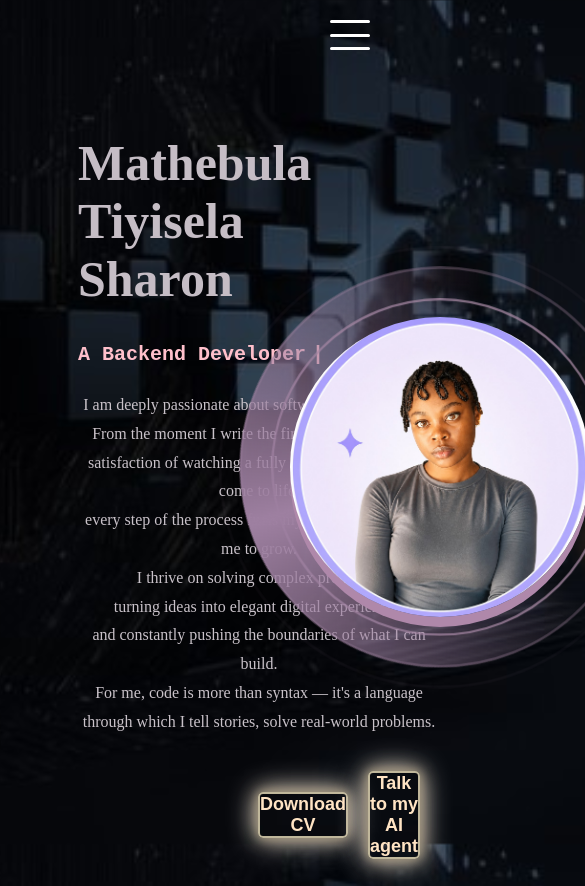
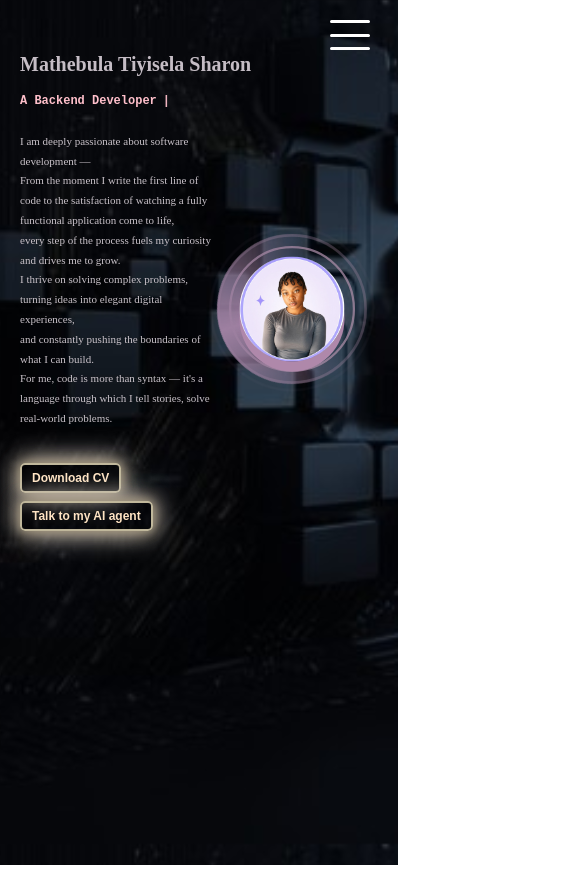
Before and after one commit to Sharon-software/Portfolio, a React (Vite) app in the folder my-app/: page / in a window 390 px wide. Shown: the top 886 px of the page, 585 px wide, since content can reach past the window. After the commit the page ends 865 px from the top, so only its background shows below. Built offline with nearby package versions, Linux system fonts and the light colour scheme.

Commit message:
responsive screen

```diff
--- a/my-app/src/Pages/Projects.jsx
+++ b/my-app/src/Pages/Projects.jsx
@@ -33,7 +33,10 @@ const Projects = () => {
              professionals. Discover top beauty salons,  and book appointments with ease,
              anytime and anywhere.
           </p>
-          <button className='card-button'>Explore More</button>
+
+         <a href="https://github.com/Sharon-software/EverythingBeautyApp" >
+        <button className='card-button'>Explore More</button>
+        </a>
 
         </div>
       </div>
@@ -42,23 +45,25 @@ const Projects = () => {
       <div className="card2">
     <div className="front-page2">
       <div className="card-Info2">
-        <h2 className="ard-title2">AgriCircle</h2>
+        <h2 className="card-title2">AgriCircle</h2>
         <p className="card-subtitle2"> <span style={style}>A website connecting farmers and store owners </span></p>
       </div>
     </div>
     <div className='back-page2'>
       <div className='card-content2'>
-        <h3>Your Second Project</h3>
+        <h3>AGRICIRCLE</h3>
 
         <p className='card-description2'> <span style={style}>
-          Awebsite that connects farmers and store owners
+          A website that connects farmers and store owners
           where farmers can post their stock
           and store owners can contact the farmer directly on the app.
           Farmers can also share farming skills on their profiles.
          </span>
         </p>
 
+         <a href="https://github.com/Sharon-software/AGRICIRCLE" >
         <button className='card-button2'>Explore More</button>
+        </a>
       </div>
     </div>
   </div>
--- a/my-app/src/index.css
+++ b/my-app/src/index.css
@@ -473,7 +473,7 @@ animation-delay: 1s;
   position:absolute;
   bottom:50px;
   left:45px;
-  color:rgb(101, 104, 99);
+  color:rgb(150, 89, 11);
   text-shadow: 2px 2px 6px green;
   text-align:center;
 }
@@ -592,7 +592,7 @@ animation-delay: 1s;
   font-size:1.8rem;
   font-weight:bold;
   margin-bottom:15px;
-  color:rgb(163, 173, 170);
+  color:rgb(168, 166, 165);
 }
 .card-description2 p{
   font-size:1rem;
@@ -615,10 +615,6 @@ animation-delay: 1s;
   color:rgb(152, 155, 154);
   border:1px solid rgb(153, 155, 153);
 }
-
-
-
-
 
 
 /* ─── Large Screen (hide hamburger, show inline nav) ─── */
@@ -652,3 +648,262 @@ animation-delay: 1s;
     font-size: 1rem;
   }
 }
+
+
+
+/* ─── Tablet: 481px – 767px ──────────────────────────────── */
+@media (max-width: 767px) {
+
+  /* Hero headings & role text — smaller but keep left-aligned */
+  h1 {
+    padding-top: 50px;
+    font-size: 26px;
+    padding-left: 16px;
+  }
+
+  .role-text {
+    padding-left: 16px;
+    font-size: 14px;
+  }
+
+  .typewriter-container {
+    font-size: 14px;
+  }
+
+  /* Keep .cont as row — image stays on the side */
+  .cont {
+    flex-direction: row;
+    align-items: center;
+  }
+
+  .cont p {
+    padding-left: 16px;
+    padding-right: 8px;
+    font-size: 13px;
+    text-align: left;
+  }
+
+  /* Shrink the picture container to fit beside text */
+  .Pictures {
+    width: 200px;
+    height: 200px;
+    flex-shrink: 0;
+    margin-right: 5%;
+    margin-top: -30px;
+  }
+
+  .Pictures img {
+    width: 140px;
+    height: 140px;
+  }
+
+  .border-outer {
+    width: 200px;
+    height: 200px;
+  }
+
+  .border-middle {
+    width: 136px;
+    height: 136px;
+  }
+
+  .border-inner {
+    width: 125px;
+    height: 125px;
+  }
+
+  .pulse-ring {
+    width: 148px;
+    height: 148px;
+  }
+
+  .border-container {
+    width: 148px;
+    height: 148px;
+  }
+
+  .border-container::after {
+    width: 118px;
+    height: 118px;
+  }
+
+  /* Buttons: explicit flex row, wraps cleanly */
+  .attachs {
+    display: flex;
+  flex-direction: row;
+  flex-wrap: wrap;
+  align-items: center;
+  padding-left: 16px;
+  padding-top: 12px;
+  gap: 10px;
+
+  }
+
+  .attachs button {
+   font-size: 13px;
+  padding: 8px 14px;
+  margin-right: 0;
+  }
+
+  /* About Me section text */
+  .Content h1 {
+    font-size: 2rem;
+    padding: 0 16px;
+  }
+
+  .Content p {
+    font-size: 1.1rem;
+    padding: 0 16px;
+  }
+
+  /* Projects section */
+  .Projects h1 {
+    font-size: 32px;
+  }
+
+  .Projects p {
+    font-size: 16px;
+    padding: 0 16px;
+  }
+
+  /* Cards: stack vertically */
+  .wrapper {
+    flex-direction: column;
+    align-items: center;
+    padding-left: 0;
+    gap: 30px;
+    padding-bottom: 40px;
+  }
+
+  .card,
+  .card2 {
+    width: 90vw;
+    max-width: 360px;
+    height: 480px;
+  }
+}
+
+/* ─── Mobile: up to 480px ────────────────────────────────── */
+@media (max-width: 480px) {
+
+  h1 {
+    padding-top: 40px;
+    font-size: 20px;
+    padding-left: 12px;
+  }
+
+  .role-text {
+    padding-left: 12px;
+    font-size: 12px;
+  }
+
+  .typewriter-container {
+    font-size: 12px;
+  }
+
+  /* Keep side-by-side, just shrink the image further */
+  .cont {
+    flex-direction: row;
+    align-items: center;
+  }
+
+  .cont p {
+    font-size: 11px;
+    padding-left: 12px;
+    padding-right: 6px;
+    text-align: left;
+  }
+
+  .Pictures {
+    width: 150px;
+    height: 150px;
+    flex-shrink: 0;
+    margin-right: 4%;
+    margin-top: -20px;
+  }
+
+  .Pictures img {
+    width: 105px;
+    height: 105px;
+  }
+
+  .border-outer {
+    width: 150px;
+    height: 150px;
+  }
+
+  .border-middle {
+    width: 102px;
+    height: 102px;
+  }
+
+  .border-inner {
+    width: 94px;
+    height: 94px;
+  }
+
+  .pulse-ring {
+    width: 112px;
+    height: 112px;
+  }
+
+  .border-container {
+    width: 112px;
+    height: 112px;
+  }
+
+  .border-container::after {
+    width: 90px;
+    height: 90px;
+  }
+
+  /* Buttons: explicit flex row, wraps cleanly */
+  .attachs {
+    display: flex;
+  flex-direction: row;
+  flex-wrap: wrap;
+  align-items: center;
+  padding-left: 12px;
+  padding-top: 10px;
+  gap: 8px;
+  }
+
+  .attachs button {
+  font-size: 12px;
+  padding: 6px 10px;
+  margin-right: 0;
+  }
+  /* Cards full width on small screens */
+  .card,
+  .card2 {
+    width: 95vw;
+    height: 450px;
+  }
+
+  .card-subtitle,
+  .card-subtitle2 {
+    margin-top: 330px;
+  }
+
+  .Content h1 {
+    font-size: 1.5rem;
+  }
+
+  .Content p {
+    font-size: 1rem;
+  }
+
+  /* AboutMe section: allow scroll on very small screens */
+  .AboutMe {
+    height: auto;
+    min-height: 100vh;
+  }
+
+  .Projects h1 {
+    font-size: 26px;
+  }
+
+  .Projects p {
+    font-size: 14px;
+  }
+}
```
